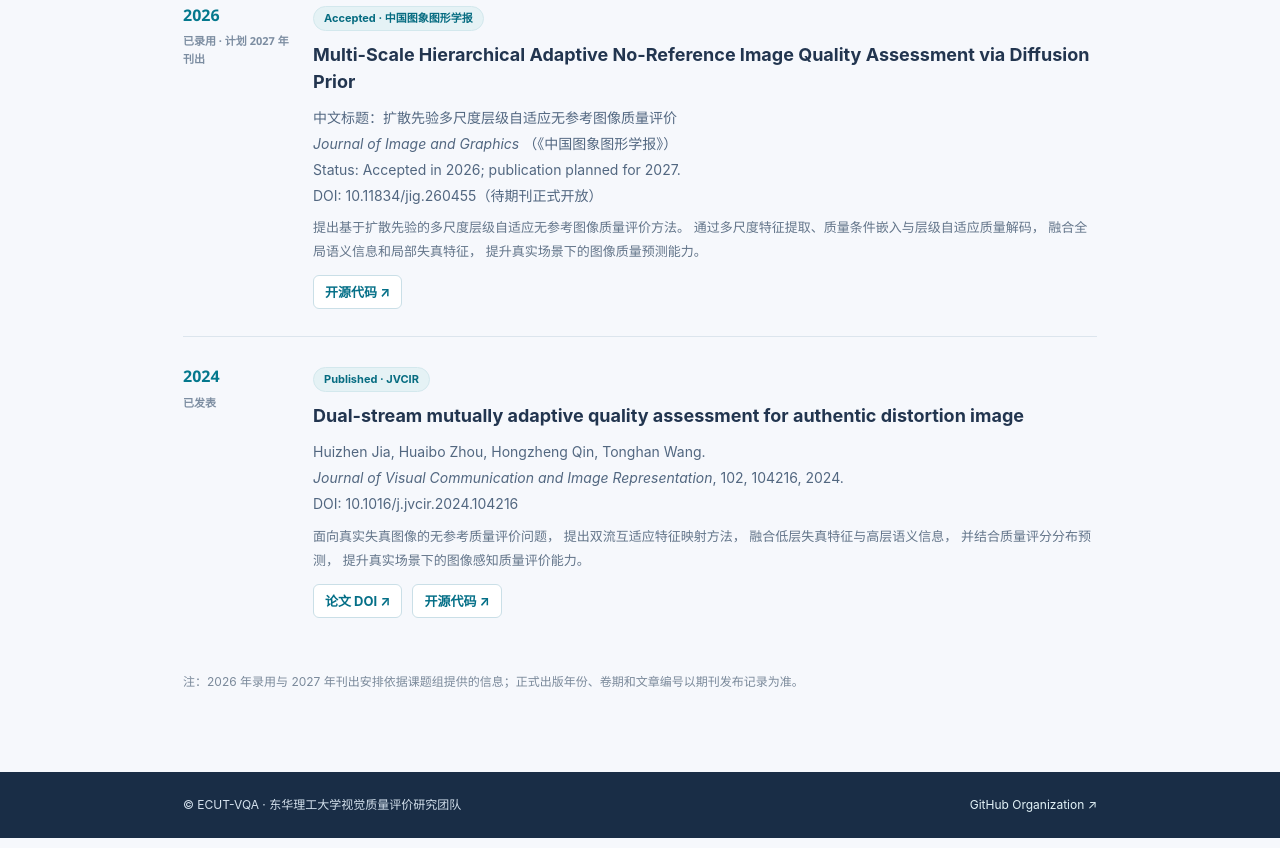
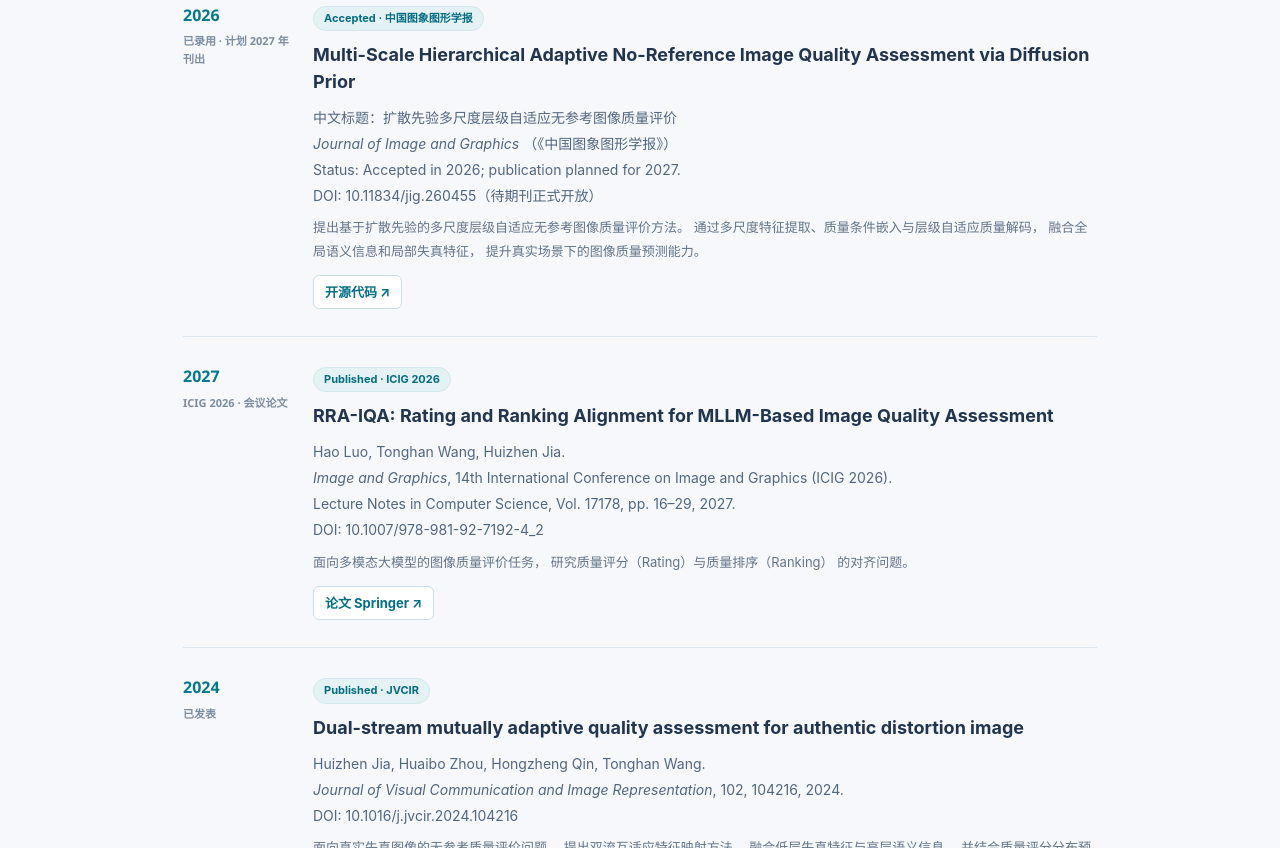
Before and after one commit to ECUT-VQA/ecut-vqa.github.io, a plain HTML site: page publications.html in a window 1280 px wide. Shown: the part 543-1391 px from the top of the page. Drawn offline with Linux system fonts and the light colour scheme.

Commit message:
Update publications.html

```diff
--- a/publications.html
+++ b/publications.html
@@ -178,6 +178,52 @@
 </article>
 
 
+<!-- RRA-IQA: ICIG 2026 -->
+<article class="paper-entry">
+  <div class="year">
+    2027
+    <span class="year-note">ICIG 2026 · 会议论文</span>
+  </div>
+
+  <div>
+    <span class="paper-status">
+      Published · ICIG 2026
+    </span>
+
+    <h3 class="paper-title">
+      RRA-IQA: Rating and Ranking Alignment for
+      MLLM-Based Image Quality Assessment
+    </h3>
+
+    <p class="paper-journal">
+      Hao Luo, Tonghan Wang, Huizhen Jia.
+      <br>
+      <em>Image and Graphics</em>,
+      14th International Conference on Image and Graphics
+      (ICIG 2026).
+      <br>
+      Lecture Notes in Computer Science,
+      Vol. 17178, pp. 16–29, 2027.
+      <br>
+      DOI: 10.1007/978-981-92-7192-4_2
+    </p>
+
+    <p class="paper-desc">
+      面向多模态大模型的图像质量评价任务，
+      研究质量评分（Rating）与质量排序（Ranking）
+      的对齐问题。
+    </p>
+
+    <div class="paper-links">
+      <a href="https://link.springer.com/chapter/10.1007/978-981-92-7192-4_2"
+         target="_blank"
+         rel="noopener noreferrer">
+        论文 Springer ↗
+      </a>
+    </div>
+  </div>
+</article>
+
 <!-- Paper 3: Dual-Stream -->
 <article class="paper-entry">
   <div class="year">
```
